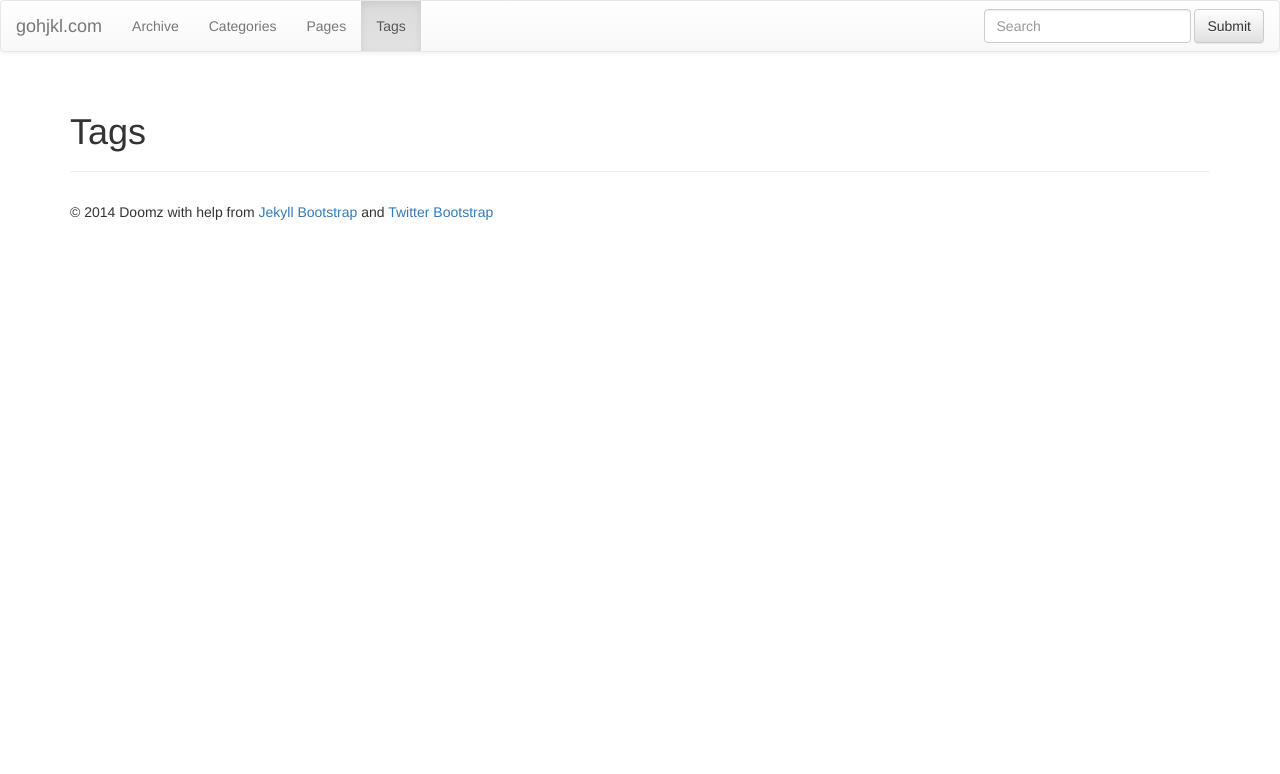
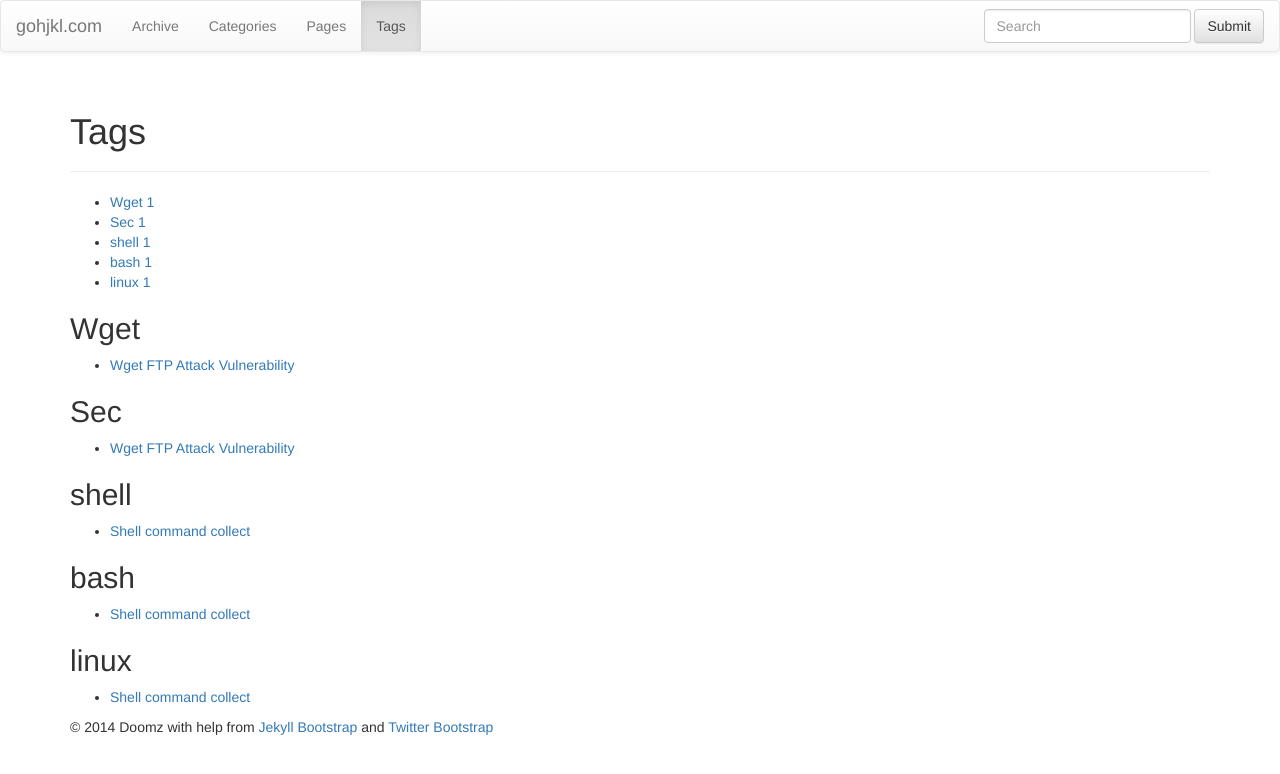
Before and after one commit to doomzhou/doomzhou.github.io, a Jekyll site: the page built from tags.html, in a window 1280 px wide. Shown: the top 774 px of the page. Built offline with Jekyll 4.4.1, drawn with Linux system fonts in a browser that asks for light colours; nearby versions of some CDN libraries; library files that are not in the unit come from our copies.

```diff
--- a/_config.yml
+++ b/_config.yml
@@ -100,7 +100,7 @@
   analytics :
     provider : google
     google :
-        tracking_id : 'UA-123-12'
+    tracking_id : 'UA-56382955-1'
     getclicky :
       site_id :
     mixpanel :
--- a/_posts/2014-10-31-Wget-FTP-Attack-Vulnerability.md
+++ b/_posts/2014-10-31-Wget-FTP-Attack-Vulnerability.md
@@ -1,6 +1,8 @@
 ---
 layout: default
-title: Wget-FTP-Attack-Vulnerability
+title: Wget FTP Attack Vulnerability
+categories: [Security]
+tags: [Wget, Sec]
 ---
 <h2>{{ page.title }}</h2>
 
--- a/_posts/2014-11-04-shell-command-collect.md
+++ b/_posts/2014-11-04-shell-command-collect.md
@@ -1,6 +1,8 @@
 ---
 layout: default
 title: Shell command collect
+categories: [shell]
+tags: [shell, bash, linux]
 ---
 <h2>{{ page.title }}</h2>
 
```
